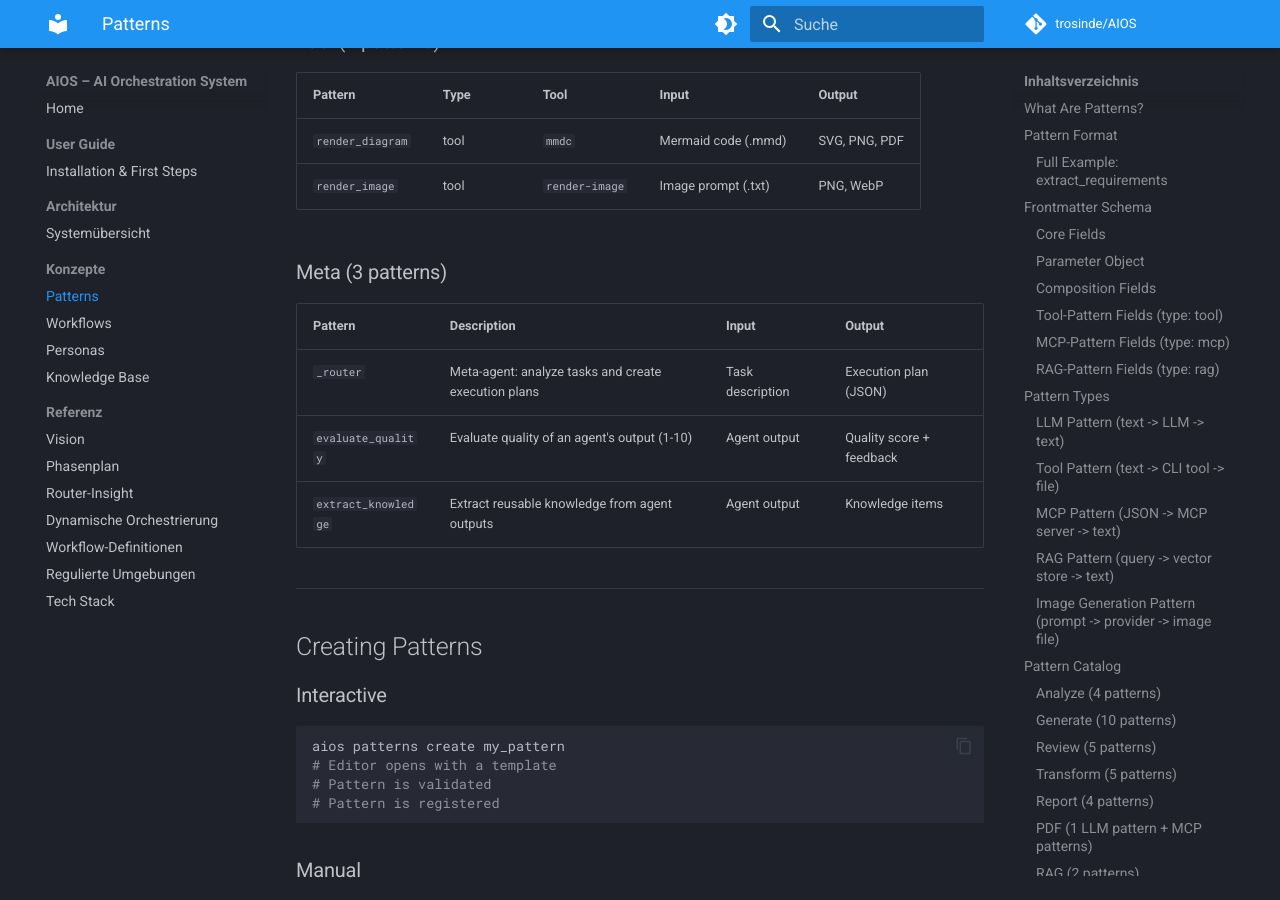
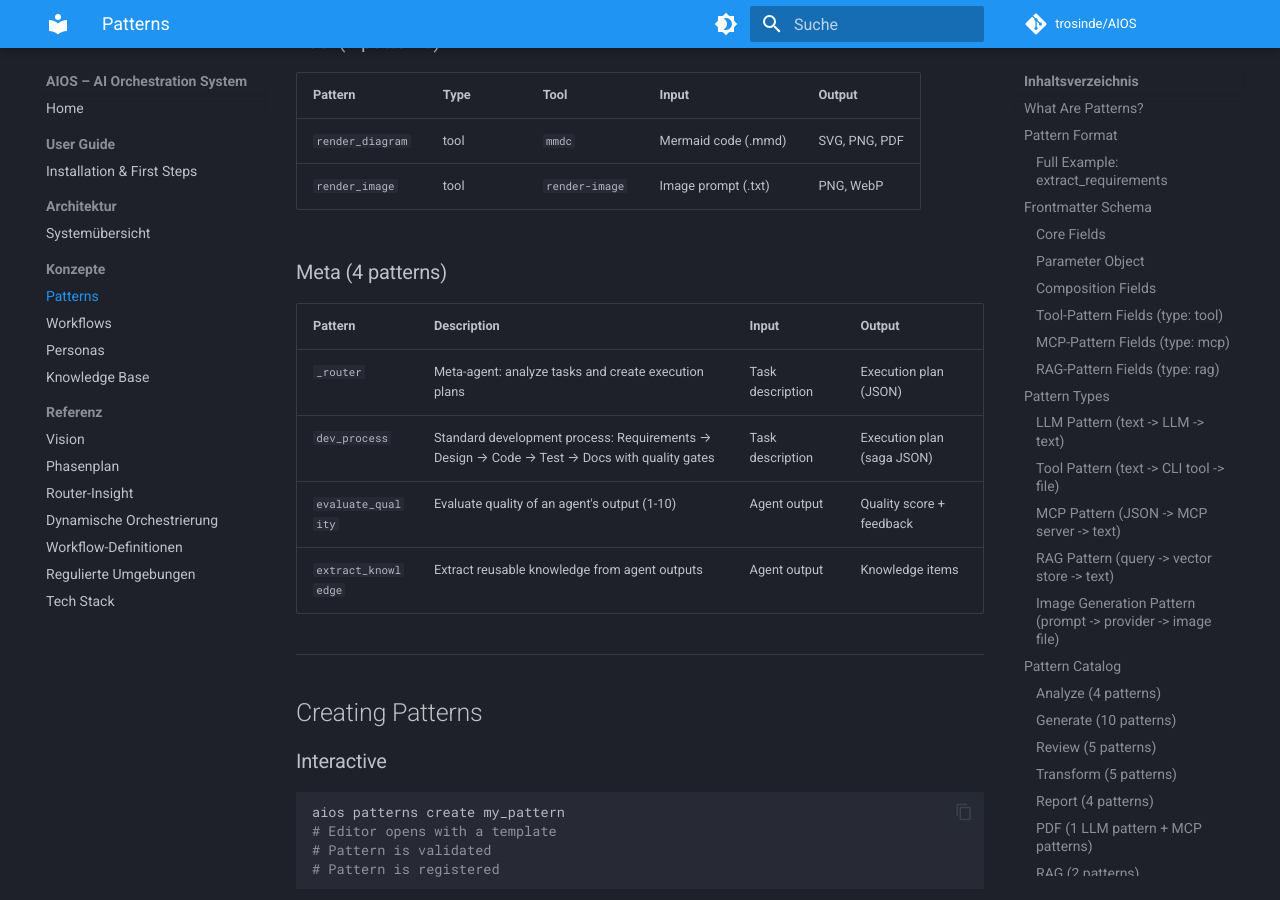
Before and after one commit to trosinde/AIOS, an MkDocs documentation site: the page built from docs/PATTERNS.md, in a window 1280 px wide and 900 px high, scrolled down 8699 px. Built offline with MkDocs 1.6.1 and Material for MkDocs 9.7.7, drawn with Linux system fonts in a browser that asks for light colours; comment, search, counter and statistics services are not loaded.

Commit message:
docs: update pattern counts and catalog for dev_process pattern
Co-Authored-By: Claude Opus 4.6 (1M context) <noreply@anthropic.com>

```diff
--- a/docs/PATTERNS.md
+++ b/docs/PATTERNS.md
@@ -266,11 +266,12 @@ Image generation patterns declare `type: image_generation` and typically specify
 | `render_diagram` | tool | `mmdc` | Mermaid code (.mmd) | SVG, PNG, PDF |
 | `render_image` | tool | `render-image` | Image prompt (.txt) | PNG, WebP |
 
-### Meta (3 patterns)
+### Meta (4 patterns)
 
 | Pattern | Description | Input | Output |
 |---------|-------------|-------|--------|
 | `_router` | Meta-agent: analyze tasks and create execution plans | Task description | Execution plan (JSON) |
+| `dev_process` | Standard development process: Requirements → Design → Code → Test → Docs with quality gates | Task description | Execution plan (saga JSON) |
 | `evaluate_quality` | Evaluate quality of an agent's output (1-10) | Agent output | Quality score + feedback |
 | `extract_knowledge` | Extract reusable knowledge from agent outputs | Agent output | Knowledge items |
 
```
Also changed, not shown: CLAUDE.md (+1 -1 lines), README.md (+2 -2 lines), docs/VISION.md (+1 -1 lines), docs/getting-started.md (+1 -1 lines), docs/roadmap.md (+1 -1 lines).
